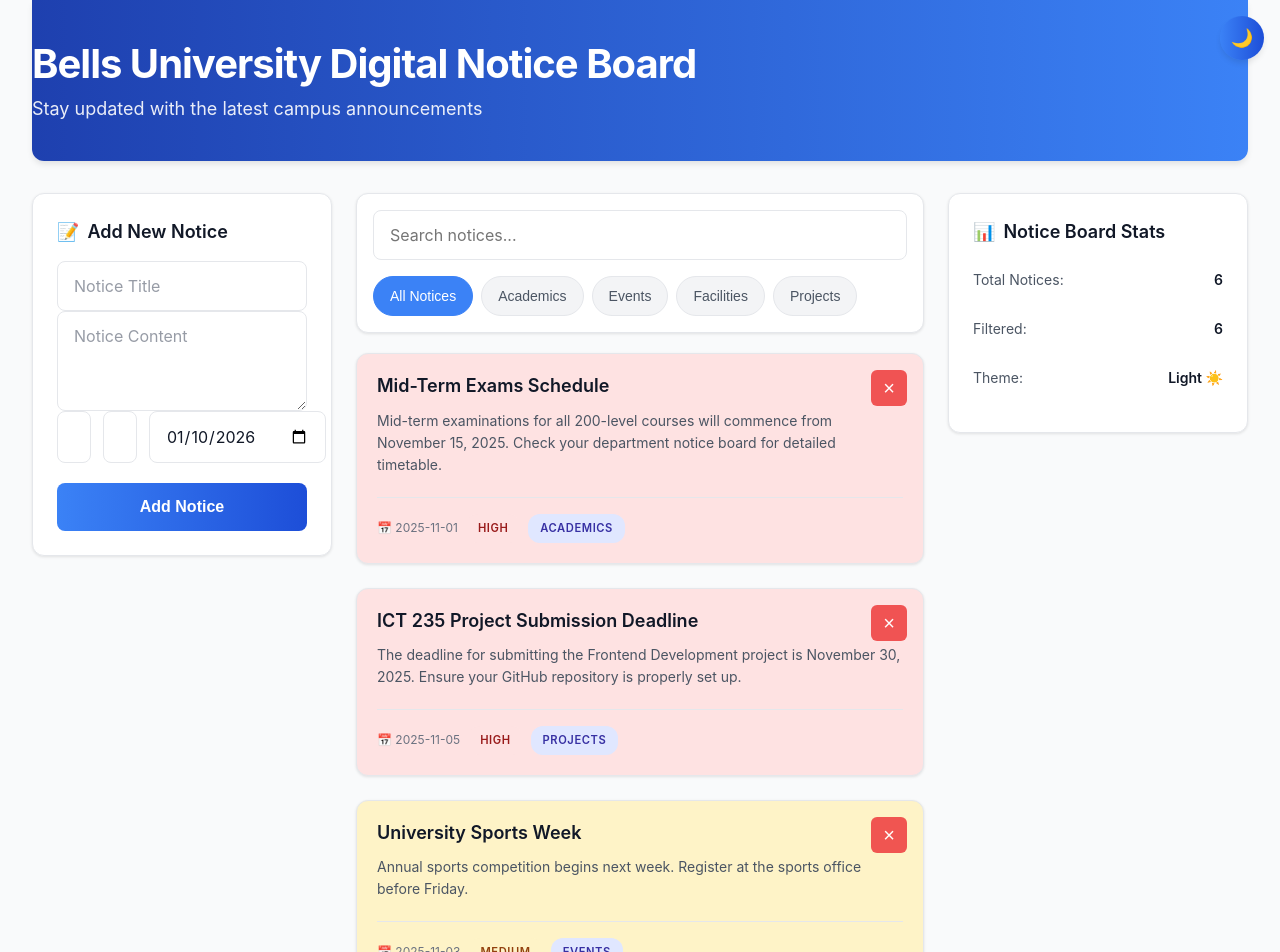
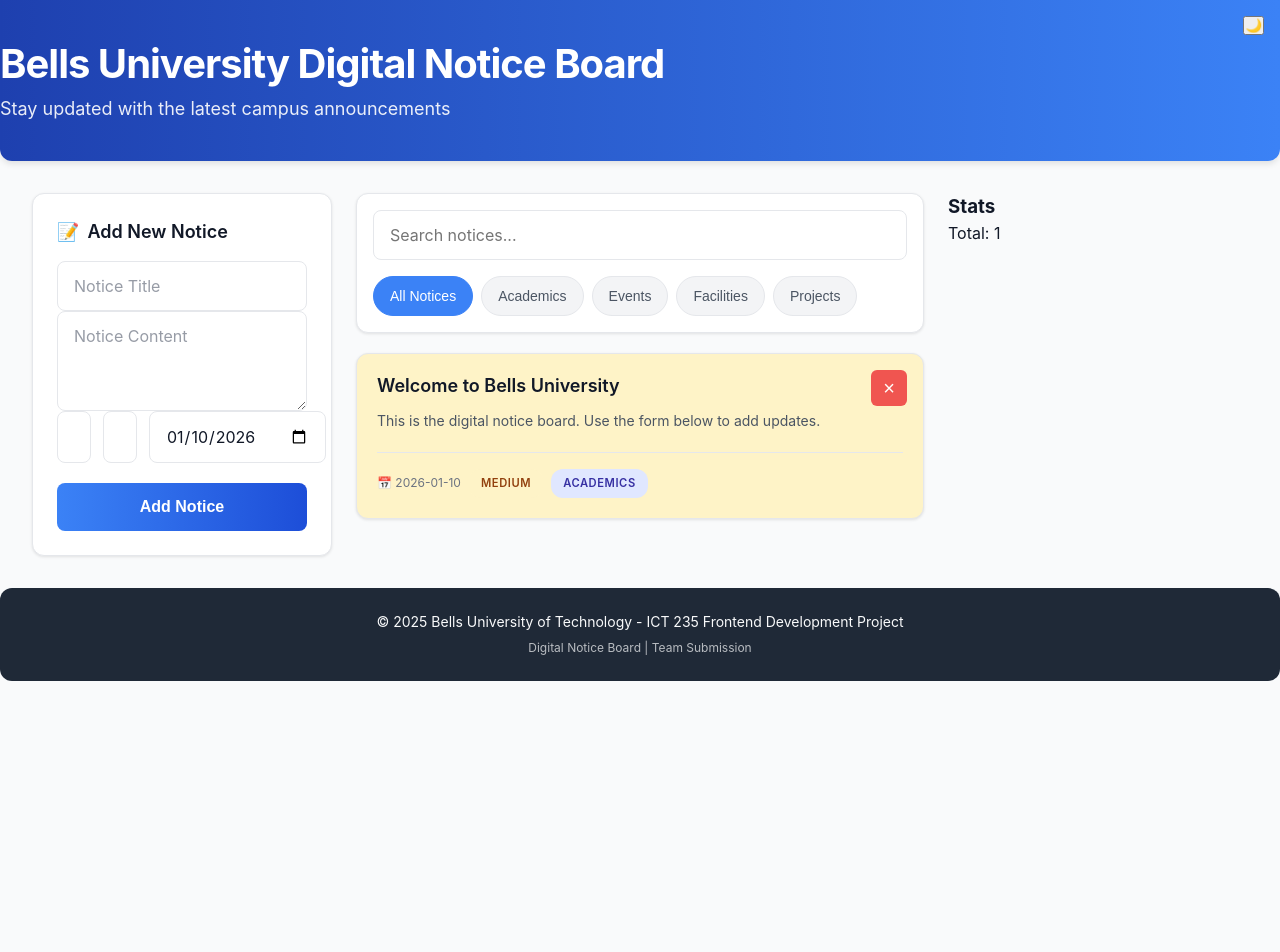
Before and after one commit to retrome3/bells_notice-board, a React (Create React App) app: page / in a window 1280 px wide. Shown: the top 952 px of the page. After the commit the page ends 800 px from the top, so only its background shows below. Built offline with nearby package versions, Linux system fonts and the light colour scheme.

Commit message:
Update App.js

```diff
--- a/src/App.js
+++ b/src/App.js
@@ -9,24 +9,30 @@ import Controls from './components/Controls';
 import Footer from './components/Footer';
 
 function App() {
-  // Theme state
   const [theme, setTheme] = useState('light');
 
-  // Load theme from localStorage or system preference
+  // THE "STOP PISSING ME OFF" MOBILE FORCE FIX
   useEffect(() => {
+    // 1. Force the browser to stop zooming out
+    let viewport = document.querySelector('meta[name="viewport"]');
+    if (!viewport) {
+      viewport = document.createElement('meta');
+      viewport.name = 'viewport';
+      document.head.appendChild(viewport);
+    }
+    viewport.content = 'width=device-width, initial-scale=1.0, maximum-scale=1.0, user-scalable=no';
+
+    // 2. Force a body class for mobile styling
+    document.body.classList.add('mobile-ready');
+
+    // 3. Theme logic
     const savedTheme = localStorage.getItem('bells-theme');
-    const prefersDark = window.matchMedia('(prefers-color-scheme: dark)').matches;
-
     if (savedTheme) {
       setTheme(savedTheme);
       document.documentElement.setAttribute('data-theme', savedTheme);
-    } else if (prefersDark) {
-      setTheme('dark');
-      document.documentElement.setAttribute('data-theme', 'dark');
     }
   }, []);
 
-  // Toggle theme function
   const toggleTheme = () => {
     const newTheme = theme === 'light' ? 'dark' : 'light';
     setTheme(newTheme);
@@ -34,116 +40,56 @@ function App() {
     localStorage.setItem('bells-theme', newTheme);
   };
 
-  // Load from localStorage or use initial data
-  const loadNotices = () => {
+  // Notices Logic
+  const [notices, setNotices] = useState(() => {
     const saved = localStorage.getItem('bells-notices');
-    if (saved) {
-      return JSON.parse(saved);
-    }
-    return [
+    return saved ? JSON.parse(saved) : [
       {
         id: 1,
-        title: 'Mid-Term Exams Schedule',
-        content: 'Mid-term examinations for all 200-level courses will commence from November 15, 2025. Check your department notice board for detailed timetable.',
+        title: 'Welcome to Bells University',
+        content: 'This is the digital notice board. Use the form below to add updates.',
         category: 'academics',
-        date: '2025-11-01',
-        priority: 'high'
-      },
-      {
-        id: 2,
-        title: 'ICT 235 Project Submission Deadline',
-        content: 'The deadline for submitting the Frontend Development project is November 30, 2025. Ensure your GitHub repository is properly set up.',
-        category: 'projects',
-        date: '2025-11-05',
-        priority: 'high'
-      },
-      {
-        id: 3,
-        title: 'University Sports Week',
-        content: 'Annual sports competition begins next week. Register at the sports office before Friday.',
-        category: 'events',
-        date: '2025-11-03',
-        priority: 'medium'
-      },
-      {
-        id: 4,
-        title: 'Library Renovation',
-        content: 'The main library will be closed for renovation from November 10-17, 2025. E-library services will remain accessible online.',
-        category: 'facilities',
-        date: '2025-11-02',
-        priority: 'medium'
-      },
-      {
-        id: 5,
-        title: 'Student Union Meeting',
-        content: 'Monthly student union meeting scheduled for November 8, 2025 at 3 PM in the main auditorium.',
-        category: 'events',
-        date: '2025-11-01',
-        priority: 'low'
-      },
-      {
-        id: 6,
-        title: 'Course Registration Extension',
-        content: 'The course registration deadline has been extended to November 12, 2025. Complete your registration before this date.',
-        category: 'academics',
-        date: '2025-11-06',
-        priority: 'high'
+        priority: 'medium',
+        date: new Date().toISOString().split('T')[0]
       }
     ];
-  };
+  });
 
-  const [notices, setNotices] = useState(loadNotices());
+  const [searchTerm, setSearchTerm] = useState('');
   const [selectedCategory, setSelectedCategory] = useState('all');
-  const [searchTerm, setSearchTerm] = useState('');
 
-  // Save to localStorage whenever notices change
-  useEffect(() => {
-    localStorage.setItem('bells-notices', JSON.stringify(notices));
-  }, [notices]);
-
-  // Add new notice
   const addNotice = (newNotice) => {
     setNotices([newNotice, ...notices]);
   };
 
-  // Delete notice
   const deleteNotice = (id) => {
-    if (window.confirm('Are you sure you want to delete this notice?')) {
-      setNotices(notices.filter(notice => notice.id !== id));
+    if (window.confirm('Delete this notice?')) {
+      setNotices(notices.filter(n => n.id !== id));
     }
   };
 
-  // Filter notices based on search and category
-  const filteredNotices = notices.filter(notice => {
-    const matchesCategory = selectedCategory === 'all' || notice.category === selectedCategory;
-    const matchesSearch = notice.title.toLowerCase().includes(searchTerm.toLowerCase()) ||
-                         notice.content.toLowerCase().includes(searchTerm.toLowerCase());
-    return matchesCategory && matchesSearch;
+  const filteredNotices = notices.filter(n => {
+    const matchesSearch = n.title.toLowerCase().includes(searchTerm.toLowerCase());
+    const matchesCat = selectedCategory === 'all' || n.category === selectedCategory;
+    return matchesSearch && matchesCat;
   });
 
   return (
-    <div className="container">
-      {/* Theme Toggle Button */}
-      <div className="theme-toggle">
-        <button
-          className="theme-btn"
-          onClick={toggleTheme}
-          title={`Switch to ${theme === 'light' ? 'dark' : 'light'} theme`}
-          aria-label={`Toggle ${theme === 'light' ? 'dark' : 'light'} mode`}
-        >
+    <div className="app">
+      <button className="theme-toggle" onClick={toggleTheme}>
         {theme === 'light' ? '🌙' : '☀️'}
       </button>
-      </div>
 
       <Header />
 
+      <main className="container">
+        {/* On Mobile, these stack. On Desktop, they use the grid in App.css */}
         <div className="main-layout">
-  {/* Left Column: Add Notice Form */}
-  <div className="sidebar">
+
+          <div className="sidebar left-panel">
             <NoticeForm onAddNotice={addNotice} />
           </div>
 
-  {/* Middle Column: Main Content & Controls */}
           <div className="main-content">
             <Controls
               searchTerm={searchTerm}
@@ -154,31 +100,25 @@ function App() {
 
             <div className="notice-grid">
               {filteredNotices.length === 0 ? (
-        <div className="no-notices">
-          <p>No notices found matching your criteria.</p>
-        </div>
+                <div className="empty-msg">No notices found.</div>
               ) : (
-        filteredNotices.map(notice => (
-          <NoticeCard
-            key={notice.id}
-            notice={notice}
-            onDelete={deleteNotice}
-          />
+                filteredNotices.map(n => (
+                  <NoticeCard key={n.id} notice={n} onDelete={deleteNotice} />
                 ))
               )}
             </div>
           </div>
 
-  {/* Right Column: Stats Panel */}
-  <div className="sidebar">
-    <div className="stats">
-      <h3>Notice Board Stats</h3>
-      <p>Total Notices: <strong>{notices.length}</strong></p>
-      <p>Filtered: <strong>{filteredNotices.length}</strong></p>
-      <p>Theme: <strong>{theme === 'light' ? 'Light ☀️' : 'Dark 🌙'}</strong></p>
+          <div className="sidebar right-panel">
+            <div className="stats-box">
+              <h3>Stats</h3>
+              <p>Total: {notices.length}</p>
             </div>
           </div>
+
         </div>
+      </main>
+
       <Footer />
     </div>
   );
```
Lines whose indentation alone changed are shown as unchanged.
